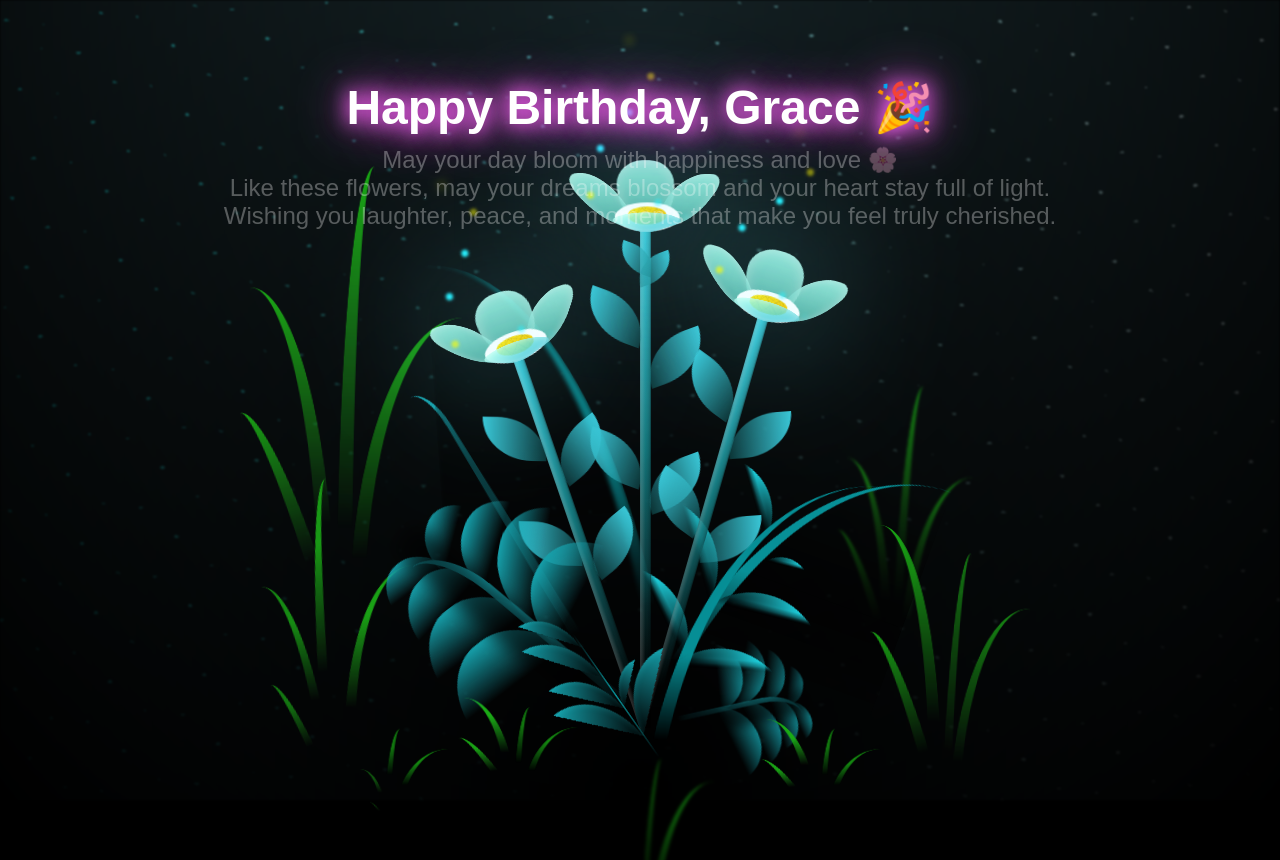
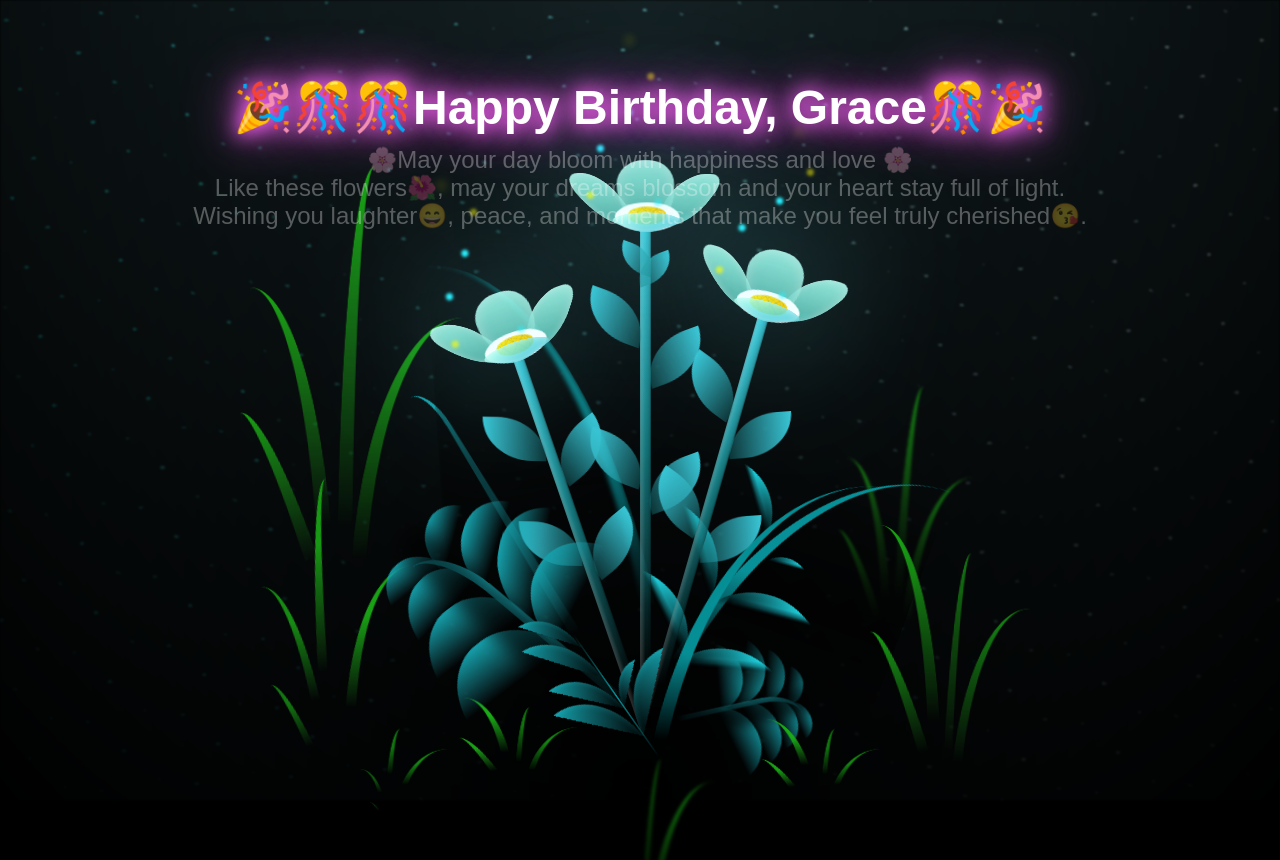
Before and after one commit to CloudJustice/Flowers-, a plain HTML site: page flower.html in a window 1280 px wide. Shown: the top 860 px of the page. Drawn offline with Linux system fonts and the light colour scheme.

Commit message:
Update flower.html

```diff
--- a/flower.html
+++ b/flower.html
@@ -311,11 +311,11 @@
   </div>
 
   <div class="birthday-message">
-  <h1>Happy Birthday, Grace 🎉</h1>
+  <h1>🎉🎊🎊Happy Birthday, Grace🎊🎉</h1>
   <p>
-    May your day bloom with happiness and love 🌸<br>
-    Like these flowers, may your dreams blossom and your heart stay full of light.<br>
-    Wishing you laughter, peace, and moments that make you feel truly cherished.
+    🌸May your day bloom with happiness and love 🌸<br>
+    Like these flowers🌺, may your dreams blossom and your heart stay full of light.<br>
+    Wishing you laughter😄, peace, and moments that make you feel truly cherished😘.
   </p>
 </div>
   <script src="main.js"></script>
```
